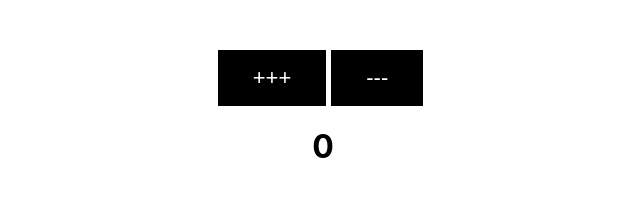
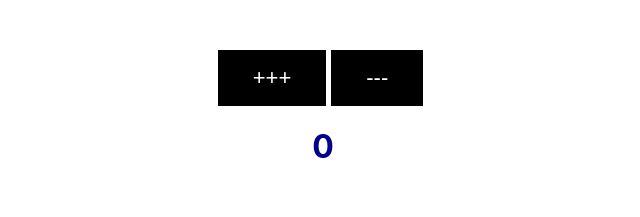
Before and after one commit to Imanbeq/my-app, a React (Create React App) app: page / in a window 1280 px wide. Shown: the top 217 px of the page, without its empty margins (317-957 px from the left). Built offline with nearby package versions, Linux system fonts and the light colour scheme.

Commit message:
feat: added style in Style.css

```diff
--- a/src/App.js
+++ b/src/App.js
@@ -1,7 +1,6 @@
-import React, {useState} from "react";
-import Style from "./Style.css"
+import React from "react";
 import Counter from "./components/Counter/Counter";
-
+import "./Style.css"
 
 const App = () => <Counter/>
 
--- a/src/Style.css
+++ b/src/Style.css
@@ -3,3 +3,8 @@
     margin: 50px auto;
     text-align: center;
 }
+
+.title{
+    font-weight: bold;
+    color: darkblue;
+}
--- a/src/components/Counter/Counter.js
+++ b/src/components/Counter/Counter.js
@@ -25,7 +25,7 @@ const Counter = () => {
         <>
             <button style={styleButton} onClick={increase}>+++</button>
             <button style={styleButton} onClick={decrease}>---</button>
-            <h1>{count}</h1>
+            <h1 className='title'>{count}</h1>
 
         </>
     );
```
